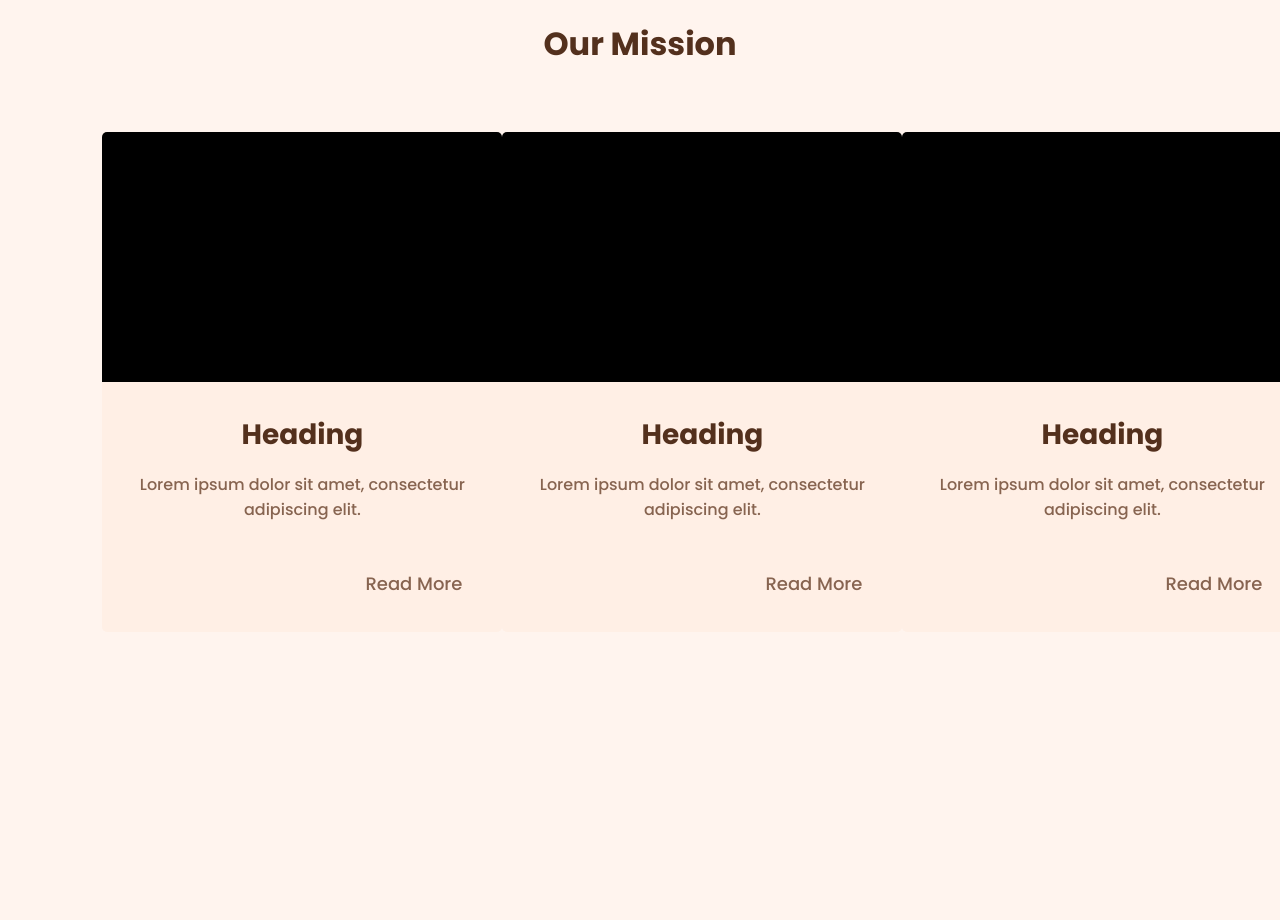
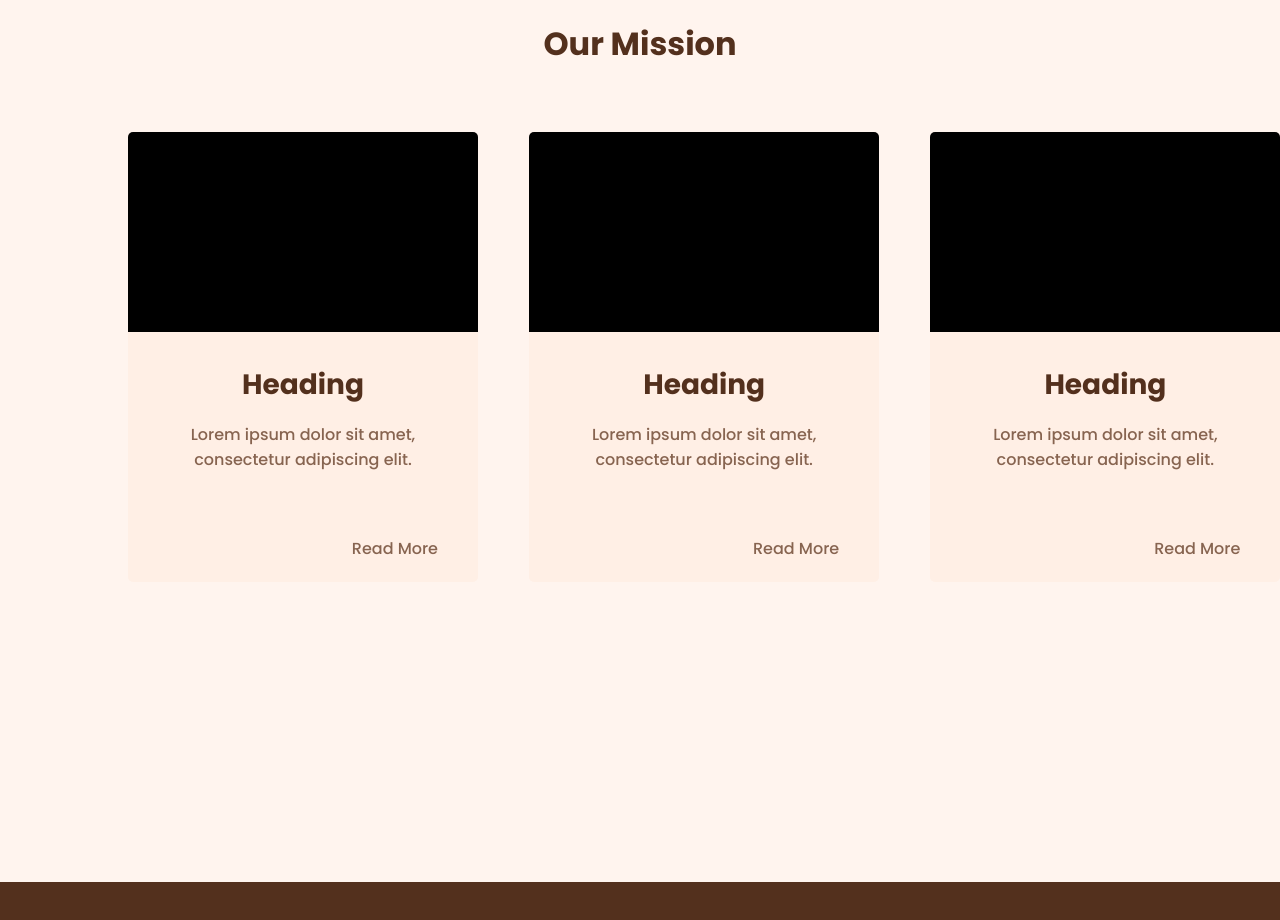
Before and after one commit to vatsal-06/anaayat-website, a Next.js app: page / in a window 1280 px wide. Shown: the part 1320-2240 px from the top of the page. Built offline with nearby package versions, Linux system fonts and the light colour scheme.

Commit message:
improve card

```diff
--- a/styles/missioncard.css
+++ b/styles/missioncard.css
@@ -2,10 +2,12 @@
   background-color: var(--tertiary-brown);
   display: flex;
   flex-direction: column;
-  width: 400px;
-  height: 500px;
+  width: 350px;
+  height: 450px;
   justify-content: flex-start;
   border-radius: 5px;
+  margin-right: 2vw;
+  margin-left: 2vw;
 }
 
 .mission-card-info {
@@ -20,8 +22,8 @@
   color: #876450;
   font-weight: 500;
   margin-top: 2vh;
-  margin-left: 1vw;
-  margin-right: 1vw;
+  margin-left: 1.5vw;
+  margin-right: 1.5vw;
   text-align: center;
 }
 
@@ -33,8 +35,8 @@
   cursor: pointer;
   color: #876450;
   font-weight: 500;
-  font-size: 18px;
-  margin-top: 4vh;
+  font-size: 16px;
+  margin-top: 6vh;
 }
 
 .mission-card-title {
@@ -45,7 +47,7 @@
 
 .mission-card-img {
   background-color: black;
-  height: 250px;
+  height: 200px;
   border-radius: 5px 5px 0px 0px;
-  width: 400px;
+  width: 350px;
 }
```
